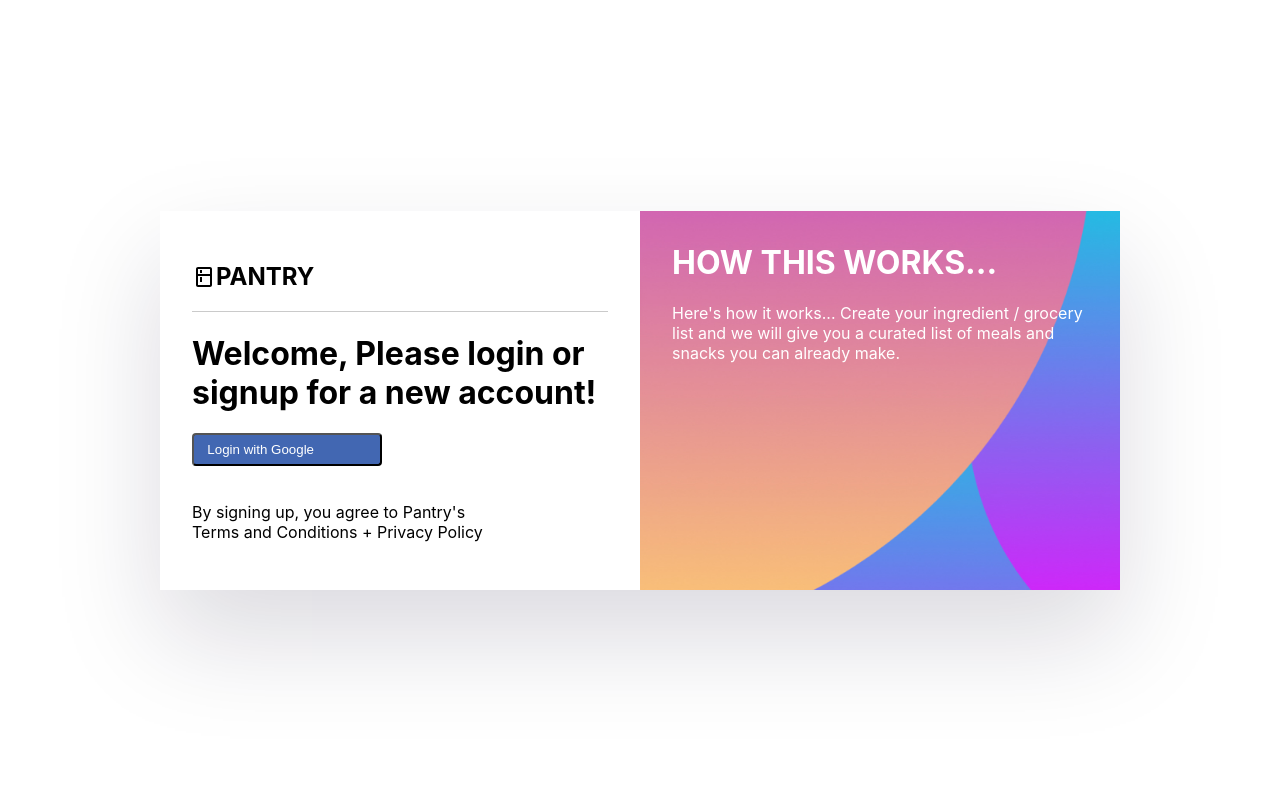
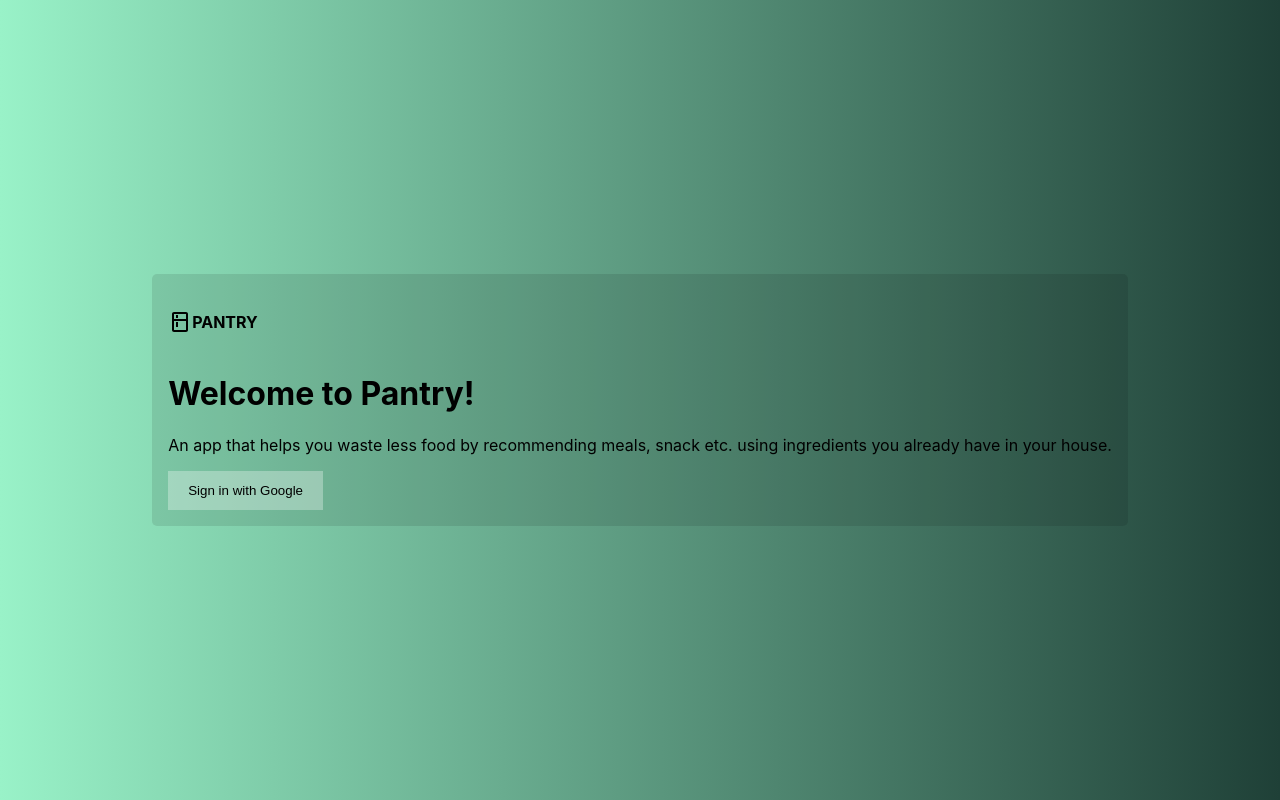
Before and after one commit to Entropiks/Pantry, a React (Create React App) app: page / in a window 1280 px wide. Built offline with nearby package versions, Linux system fonts and the light colour scheme.

Commit message:
complete ui rework

```diff
--- a/src/App.css
+++ b/src/App.css
@@ -1,7 +1,9 @@
 .App-body {
   display: grid;
   place-items: center;
-  /* background-image: url('./images/background_swirl.svg'); */
+  background: #1f4037;  /* fallback for old browsers */
+  background: -webkit-linear-gradient(to right, #99f2c8, #1f4037);  /* Chrome 10-25, Safari 5.1-6 */
+  background: linear-gradient(to right, #99f2c8, #1f4037); /* W3C, IE 10+/ Edge, Firefox 16+, Chrome 26+, Opera 12+, Safari 7+ */
 }
 
 .App {
--- /dev/null
+++ b/src/Components/AddItem.css
@@ -0,0 +1,96 @@
+  .field {
+    width: 100%;
+    height: 56px;
+    border-radius: 4px;
+    position: relative;
+    background-color: rgba(255, 255, 255, 0.3);
+    transition: 0.3s background-color ease-in-out, 0.3s box-shadow ease-in-out;
+  }
+
+  .field:hover {
+    background-color: rgba(255, 255, 255, 0.45);
+    box-shadow: 0px 4px 20px 0px rgba(0, 0, 0, 0.05);
+  }
+
+  .field.active {
+    background-color: #ffffff;
+    box-shadow: 0px 4px 20px 0px rgba(0, 0, 0, 0.2);
+  }
+
+  .field.active input {
+    padding: 10px 16px 8px 16px;
+  }
+
+  .field.active input + label {
+    top: 4px;
+    opacity: 1;
+    color: rgb(138, 138, 138);
+  }
+
+  .field.locked {
+    pointer-events: none;
+  }
+
+  .field input {
+    width: 100%;
+    height: 56px;
+    position: relative;
+    padding: 0px 16px;
+    border: none;
+    border-radius: 4px;
+    font-family: "Gotham SSm A", "Gotham SSm B", sans-serif;
+    font-size: 16px;
+    font-weight: 400;
+    line-height: normal;
+    background-color: transparent;
+    color: #282828;
+    outline: none;
+    box-shadow: 0px 4px 20px 0px transparent;
+    transition: 0.3s background-color ease-in-out, 0.3s box-shadow ease-in-out,
+      0.1s padding ease-in-out;
+    -webkit-appearance: none;
+  }
+
+  .field input::-webkit-input-placeholder {
+    color: rgba(255, 255, 255, 0.8);
+  }
+  .field input::-moz-placeholder {
+    color: rgba(255, 255, 255, 0.8);
+  }
+  .field input:-ms-input-placeholder {
+    color: rgba(255, 255, 255, 0.8);
+  }
+  .field input:-moz-placeholder {
+    color: rgba(255, 255, 255, 0.8);
+  }
+
+  .field input + label {
+    position: absolute;
+    top: 24px;
+    left: 16px;
+    font-family: "Gotham SSm A", "Gotham SSm B", sans-serif;
+    font-size: 12px;
+    font-weight: 600;
+    line-height: 24px;
+    color: #ffffff;
+    opacity: 0;
+    pointer-events: none;
+    transition: 0.1s all ease-in-out;
+  }
+
+  .field input + label.error {
+    color: #ec392f;
+  }
+
+  .field p.predicted {
+    position: absolute;
+    top: 8px;
+    left: 16px;
+    font-family: "Gotham SSm A", "Gotham SSm B", sans-serif;
+    font-size: 16px;
+    font-weight: 400;
+    line-height: 24px;
+    color: #e0e0e0;
+    opacity: 1;
+    pointer-events: none;
+  }
--- /dev/null
+++ b/src/Components/AddItem.js
@@ -0,0 +1,72 @@
+import React from "react";
+import { render } from "react-dom";
+// import { TransitionMotion, spring } from "react-motion";
+import "./AddItem.css";
+
+class AddItem extends React.Component {
+  constructor(props) {
+    super(props);
+
+    this.state = {
+      active: (props.locked && props.active) || false,
+      value: props.value || "",
+      error: props.error || "",
+      label: props.label || "Enter your ingredients.."
+    };
+  }
+
+  changeValue(event) {
+    const value = event.target.value;
+    this.setState({ value, error: "" });
+  }
+
+  handleKeyPress(event) {
+    if (event.which === 13) {
+      this.setState({ value: this.props.predicted });
+    }
+  }
+
+  render() {
+    const { active, value, error, label } = this.state;
+    const { predicted, locked } = this.props;
+    const fieldClassName = `field ${(locked ? active : active || value) &&
+      "active"} ${locked && !active && "locked"}`;
+
+    return (
+      <div className={fieldClassName}>
+        {active &&
+          value &&
+          predicted &&
+          predicted.includes(value) && <p className="predicted">{predicted}</p>}
+        <input
+          id={1}
+          type="text"
+          value={value}
+          placeholder={label}
+          onChange={this.changeValue.bind(this)}
+          onKeyPress={this.handleKeyPress.bind(this)}
+          onFocus={() => !locked && this.setState({ active: true })}
+          onBlur={() => !locked && this.setState({ active: false })}
+        />
+        <label htmlFor={1} className={error && "error"}>
+          {error || label}
+        </label>
+      </div>
+    );
+  }
+}
+
+export default AddItem;
+
+render(
+  <AddItem
+    id={1}
+    label="Field label"
+    predicted="California"
+    locked={false}
+    active={false}
+  />,
+  document.getElementById("root")
+);
+
+// export default AddItem;
--- a/src/Components/Dash.css
+++ b/src/Components/Dash.css
@@ -1,4 +1,19 @@
+
 .container {
+  background-color: rgba(0,0,0,0.1);
+  padding: 1em;
+  display: grid;
+  grid-template-columns: 100%;
+  max-width: 75%;
+  border-radius: 5px;
+}
+
+.login_logo {
+  width: 100%;
+  display: flex;
+  align-items: center;
+}
+/* .container {
   display: grid;
   height: 100vh;
   width: 100vw;
@@ -23,14 +38,14 @@
   height: 50px;
   color: white;
   background-color: gray;
-}
+} */
 /* .logo {
   align-items: center;
   justify-content: center;
   margin: 0;
   padding: 0em .5em;
 } */
-.search {
+/* .search {
   border-radius: 15px;
   width: 1fr;
 }
@@ -67,4 +82,4 @@
       'content1'
       'content1'
   }
-}
+} */
--- a/src/Components/Dash.js
+++ b/src/Components/Dash.js
@@ -4,29 +4,43 @@ import MainContent from './MainContent';
 import SideMenu from './SideMenu';
 import RecipeCard from './RecipeCard';
 import TopBar from './TopBar';
+import AddItem from './AddItem';
+import KitchenIcon from '@material-ui/icons/Kitchen';
 
 function Dash() {
   return (
     <div className="container">
-      <TopBar></TopBar>
-      <div className="sidebar">
-        <SideMenu></SideMenu>
+      <div className="login_logo">
+        <KitchenIcon></KitchenIcon>
+        <h4>PANTRY</h4>
       </div>
-      <div className="main">
-        <MainContent></MainContent>
+      <div className="startRecipeCard">
+        <h1>What ingredients do you have?</h1>
+        <p>We realize this may take you a few minutes, but trust us - great meal ideas incoming.</p>
+        <AddItem></AddItem>
+        {/* Input ingredients */}
       </div>
+    </div>
+    // <div className="container">
+    //   <TopBar></TopBar>
+    //   <div className="sidebar">
+    //     <SideMenu></SideMenu>
+    //   </div>
+    //   <div className="main">
+    //     <MainContent></MainContent>
+    //   </div>
 
 
-      <div className="content1">
-        <RecipeCard></RecipeCard>
-      </div>
-      <div className="content2">
-        <RecipeCard></RecipeCard>
-      </div>
-      <div className="content3">
-        <RecipeCard></RecipeCard>
-      </div>
-    </div>
+    //   <div className="content1">
+    //     <RecipeCard></RecipeCard>
+    //   </div>
+    //   <div className="content2">
+    //     <RecipeCard></RecipeCard>
+    //   </div>
+    //   <div className="content3">
+    //     <RecipeCard></RecipeCard>
+    //   </div>
+    // </div>
   )
 }
 
--- a/src/Components/Login.css
+++ b/src/Components/Login.css
@@ -1,16 +1,40 @@
+
+.container {
+    background-color: rgba(0,0,0,0.1);
+    padding: 1em;
+    display: grid;
+    grid-template-columns: 100%;
+    max-width: 75%;
+    border-radius: 5px;
+  }
+
+  .login_logo {
+    width: 100%;
+    display: flex;
+    align-items: center;
+  }
+
+  .btn_google {
+    background-color: rgba(255, 255, 255, 0.3);
+    padding: 12px 20px 12px 20px;
+    border: none;
+  }
+
+/*
 .loginPanel {
     display: grid;
-    grid-template-columns: 50% 50%;
+    grid-template-columns: 100%;
     max-width: 75%;
-    background-color: white;
-    box-shadow: rgba(17, 12, 46, 0.15) 0px 48px 100px 0px;
 }
 
 .login_logo {
     width: 100%;
     display: flex;
+    align-items: center;
+}
+
+.bottom_divider {
     border-bottom: 1px solid #cacaca;
-    align-items: center;
 }
 
 .login_header {
@@ -23,12 +47,6 @@
 
 .panel_left {
     margin: 2em;
-    background-color: white;
-}
-
-.panel_right {
-    background-size: cover;
-    background-image: url('../images/background_login.jpg');
 }
 
 .login_intro {
@@ -40,7 +58,6 @@
 
     display: flex;
     padding: .5em 1em;
-    /* height: 35px; */
     width: 190px;
 }
 
@@ -57,4 +74,4 @@
 
 .btn_google {
     background-color: #4285F4;
-}
+} */
--- a/src/Components/Login.js
+++ b/src/Components/Login.js
@@ -1,6 +1,5 @@
 import React, { useContext, createContext, useState } from 'react';
 import KitchenIcon from '@material-ui/icons/Kitchen';
-import FacebookIcon from '@material-ui/icons/Facebook';
 import Dash from './Dash';
 
 import { auth, provider } from '../firebase';
@@ -34,34 +33,18 @@ function Login() {
 
     return (
 
-        <div className="loginPanel">
-          <div class="panel_left">
-            <div className="login_logo">
-              <KitchenIcon />
-              <h2>PANTRY</h2>
-            </div>
-            <div className="login_header">
-              <h1>Welcome, Please login or signup for a new account!</h1>
-              <button onClick={user_login} className="btn btn_facebook">Login with Google</button>&nbsp;
-            </div>
-
-            <div className="login_footer">
-                <p>By signing up, you agree to Pantry's <br></br>Terms and Conditions + Privacy Policy</p>
-            </div>
-        </div>
-
-        <div class="panel_right">
-          <div className="login_intro">
-            <h1>HOW THIS WORKS...</h1>
-            <p>Here's how it works... Create your ingredient / grocery list and we will give you a curated list of meals and snacks you can already make.</p>
-          </div>
-
-
-        </div>
-
-
+      <div className="container">
+      <div className="login_logo">
+        <KitchenIcon></KitchenIcon>
+        <h4>PANTRY</h4>
       </div>
-
+      <div className="startRecipeCard">
+        <h1>Welcome to Pantry!</h1>
+        <p>An app that helps you waste less food by recommending meals, snack etc. using ingredients you already have in your house.</p>
+        <button onClick={user_login} className="btn btn_google">Sign in with Google</button>&nbsp;
+        {/* Input ingredients */}
+      </div>
+    </div>
     );
 }
 
```
